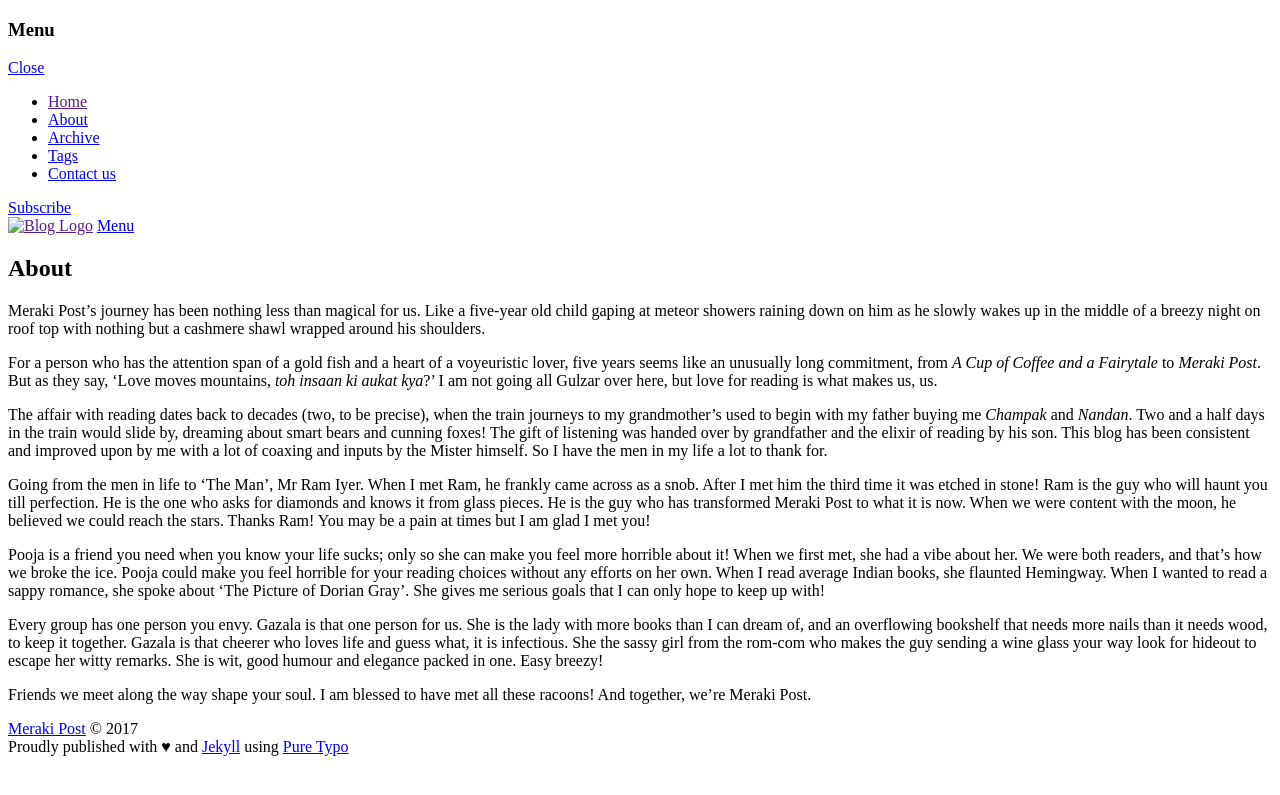
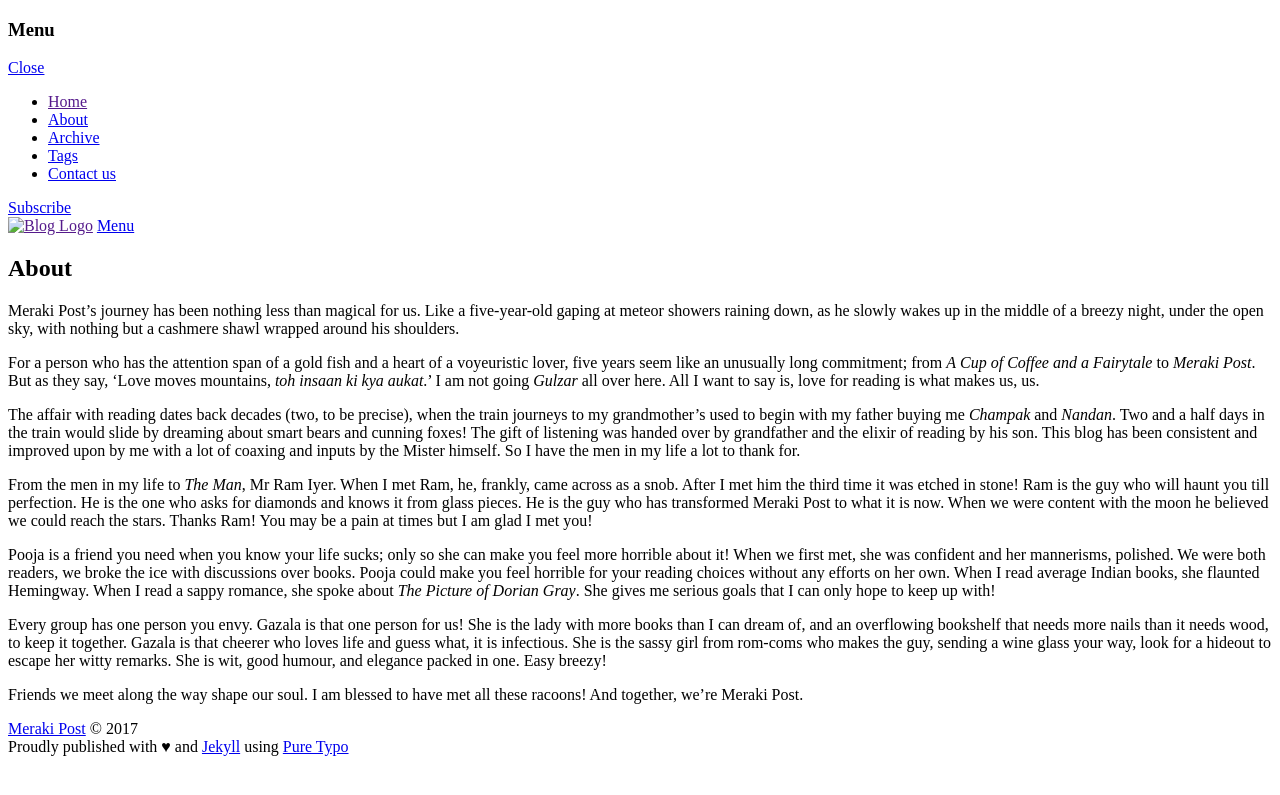
Before and after one commit to studiolampblack/puretypo, a Jekyll site: the page built from pages/about.md, in a window 1280 px wide. Shown: the top 795 px of the page. Built offline with Jekyll 4.4.1, drawn with Linux system fonts in a browser that asks for light colours; nearby versions of some CDN libraries; comment, search, counter and statistics services are not loaded.

Commit message:
About with edits from Veena

```diff
--- a/pages/about.md
+++ b/pages/about.md
@@ -8,16 +8,16 @@ current: about
 permalink: /about/
 ---
 
-Meraki&nbsp;Post's journey has been nothing less than magical for us. Like a five-year old child gaping at meteor showers raining down on him as he slowly wakes up in the middle of a breezy night on roof top with nothing but a cashmere shawl wrapped around his shoulders.
+Meraki&nbsp;Post's journey has been nothing less than magical for us. Like a five-year-old gaping at meteor showers raining down, as he slowly wakes up in the middle of a breezy night, under the open sky, with nothing but a cashmere shawl wrapped around his shoulders.
 
-For a person who has the attention span of a gold fish and a heart of a voyeuristic lover, five years seems like an unusually long commitment, from _A Cup of Coffee and a Fairytale_ to _Meraki&nbsp;Post_. But as they say, 'Love moves mountains, _toh insaan ki aukat kya_?' I am not going all Gulzar over here, but love for reading is what makes us, us.
+For a person who has the attention span of a gold fish and a heart of a voyeuristic lover, five years seem like an unusually long commitment; from _A&nbsp;Cup of&nbsp;Coffee and a&nbsp;Fairytale_ to _Meraki&nbsp;Post_. But as they say, 'Love moves mountains, _toh insaan ki kya aukat_.' I am not going _Gulzar_ all over here. All I want to say is, love for reading is what makes us, us.
 
-The affair with reading dates back to decades (two, to be precise), when the train journeys to my grandmother's used to begin with my father buying me _Champak_ and _Nandan_. Two and a half days in the train would slide by, dreaming about smart bears and cunning foxes! The gift of listening was handed over by grandfather and the elixir of reading by his son. This blog has been consistent and improved upon by me with a lot of coaxing and inputs by the Mister himself. So I have the men in my life a lot to thank for.
+The affair with reading dates back decades (two, to be precise), when the train journeys to my grandmother's used to begin with my father buying me _Champak_ and _Nandan_. Two and a half days in the train would slide by dreaming about smart bears and cunning foxes! The gift of listening was handed over by grandfather and the elixir of reading by his son. This blog has been consistent and improved upon by me with a lot of coaxing and inputs by the Mister himself. So I have the men in my life a lot to thank for.
 
-Going from the men in life to 'The Man', Mr&nbsp;Ram Iyer. When I met Ram, he frankly came across as a snob. After I met him the third time it was etched in stone! Ram is the guy who will haunt you till perfection. He is the one who asks for diamonds and knows it from glass pieces. He is the guy who has transformed Meraki&nbsp;Post to what it is now. When we were content with the moon, he believed we could reach the stars. Thanks Ram! You may be a pain at times but I am glad I met you!
+From the men in my life to _The Man_, Mr&nbsp;Ram&nbsp;Iyer. When I met Ram, he, frankly, came across as a snob. After I met him the third time it was etched in stone! Ram is the guy who will haunt you till perfection. He is the one who asks for diamonds and knows it from glass pieces. He is the guy who has transformed Meraki&nbsp;Post to what it is now. When we were content with the moon he believed we could reach the stars. Thanks Ram! You may be a pain at times but I am glad I met you!
 
-Pooja is a friend you need when you know your life sucks; only so she can make you feel more horrible about it! When we first met, she had a vibe about her. We were both readers, and that's how we broke the ice. Pooja could make you feel horrible for your reading choices without any efforts on her own. When I read average Indian books, she flaunted Hemingway. When I wanted to read a sappy romance, she spoke about 'The Picture of Dorian Gray'. She gives me serious goals that I can only hope to keep up with!
+Pooja is a friend you need when you know your life sucks; only so she can make you feel more horrible about it! When we first met, she was confident and her mannerisms, polished. We were both readers, we broke the ice with discussions over books. Pooja could make you feel horrible for your reading choices without any efforts on her own. When I read average Indian books, she flaunted Hemingway. When I read a sappy romance, she spoke about _The Picture of Dorian Gray_. She gives me serious goals that I can only hope to keep up with!
 
-Every group has one person you envy. Gazala is that one person for us. She is the lady with more books than I can dream of, and an overflowing bookshelf that needs more nails than it needs wood, to keep it together. Gazala is that cheerer who loves life and guess what, it is infectious. She the sassy girl from the rom-com who makes the guy sending a wine glass your way look for hideout to escape her witty remarks. She is wit, good humour and elegance packed in one. Easy breezy!
+Every group has one person you envy. Gazala is that one person for us! She is the lady with more books than I can dream of, and an overflowing bookshelf that needs more nails than it needs wood, to keep it together. Gazala is that cheerer who loves life and guess what, it is infectious. She is the sassy girl from rom-coms who makes the guy, sending a wine glass your way, look for a hideout to escape her witty remarks. She is wit, good humour, and elegance packed in one. Easy breezy!
 
-Friends we meet along the way shape your soul. I am blessed to have met all these racoons! And together, we're Meraki&nbsp;Post.
+Friends we meet along the way shape our soul. I am blessed to have met all these racoons! And together, we're Meraki&nbsp;Post.
```
